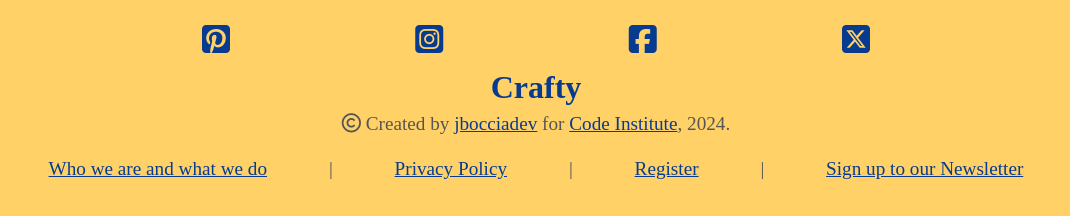
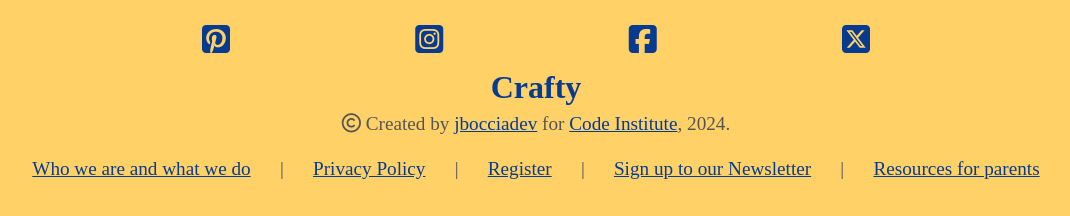
Before and after one commit to jbocciadev/PP5-crafty, a Django app: page / in a window 1280 px wide. Shown: the part 796-1012 px from the top of the page, without its empty margins (104-1174 px from the left). Before the commit the page ends 975 px from the top, so only its background shows below. Run offline with Django 4.2, Linux system fonts and the light colour scheme; some libraries are stand-ins or nearby versions; some web fonts are replaced.

Commit message:
Add resources modal with links to external sites and fix attributes of a elements in footer.

```diff
--- a/static/css/base.css
+++ b/static/css/base.css
@@ -336,14 +336,22 @@ footer {
     font-size: 2rem;
 }
 
+.footer-link > .bar {
+    color: #073B90 !important;
+}
+
 .footer-link > a {
     text-decoration: underline;
     color: #073B90 !important;
-
 }
 
 footer a:hover, footer i:hover {
     color: #dc3545 !important;
+}
+
+summary {
+    list-style: none;
+    font-style: italic;
 }
 /* -------------------------------- Media Queries */
 
--- a/templates/base.html
+++ b/templates/base.html
@@ -150,11 +150,13 @@
     {% block content %}
     {% endblock %}
 
-      <!-- Modals -->
+        <!-- Modals -->
     {% include 'includes/modals/subscriber-modal.html' %}
     {% include 'includes/modals/privacy-policy-modal.html' %}
         <!-- Add modal for About Us section -->
     {% include 'includes/modals/about-us-modal.html' %}
+        <!-- Modal for resources for parents -->
+    {% include 'includes/modals/resources-for-parents.html' %}
 
 
 </div>
--- a/templates/includes/footers/desktop-footer.html
+++ b/templates/includes/footers/desktop-footer.html
@@ -6,16 +6,20 @@
                     <div class="col-8 offset-2">
                         <div class="row">
                             <div class="col text-center py-2">
-                                <a href="https://www.pinterest.com/"><i class="fa-brands fa-square-pinterest"></i></a>
+                                <a href="https://www.pinterest.com/" target="_blank" rel="noopener"
+                                    aria-label="Visit our Pinterest page (opens in a new tab)"><i class="fa-brands fa-square-pinterest"></i></a>
                             </div>
                             <div class="col text-center py-2">
-                                <a href="https://www.instagram.com/"><i class="fa-brands fa-square-instagram"></i></a>
+                                <a href="https://www.instagram.com/" target="_blank" rel="noopener"
+                                aria-label="Visit our Instagram page (opens in a new tab)"><i class="fa-brands fa-square-instagram"></i></a>
                             </div>
                             <div class="col text-center py-2">
-                                <a href="https://www.facebook.com/profile.php?id=61556590172134"><i class="fa-brands fa-square-facebook"></i></a>
+                                <a href="https://www.facebook.com/profile.php?id=61556590172134" target="_blank" rel="noopener"
+                                aria-label="Visit our Facebook page (opens in a new tab)"><i class="fa-brands fa-square-facebook"></i></a>
                             </div>
                             <div class="col text-center py-2">
-                                <a href="https://twitter.com/"><i class="fa-brands fa-square-x-twitter"></i></a>
+                                <a href="https://twitter.com/" target="_blank" rel="noopener"
+                                aria-label="Visit our X/Twitter page (opens in a new tab)"><i class="fa-brands fa-square-x-twitter"></i></a>
                             </div>
                         </div>
                     </div>
@@ -32,19 +36,22 @@
                             <div class="div footer-link">
                                 <a href="#" data-toggle="modal" data-target="#aboutModal">Who we are and what we do</a>
                             </div>
-                            |
+                            <p class="bar">|</p>
                             <div class="div footer-link">
                                 <a href="#" data-toggle="modal" data-target="#policyModal">Privacy Policy</a>
                             </div>
-                            |
+                            <p class="bar">|</p>
                             <div class="div footer-link">
                                 <a href="{% url 'account_signup' %}">Register</a>
                             </div>
-                            |
+                            <p class="bar">|</p>
                             <div class="div footer-link">
                                 <a href="#" data-toggle="modal" data-target="#subscriberModal">Sign up to our Newsletter</a>
                             </div>
-
+                            <p class="bar">|</p>
+                            <div class="div footer-link">
+                                <a href="#" data-toggle="modal" data-target="#ResourcesModal">Resources for parents</a>
+                            </div>
                         </section>
                     </div>
                 </div>
--- a/templates/includes/footers/mobile-footer.html
+++ b/templates/includes/footers/mobile-footer.html
@@ -6,16 +6,20 @@
                     <div class="col-10 offset-1">
                         <div class="row">
                             <div class="col text-center py-2">
-                                <a href="https://www.pinterest.com/"><i class="fa-brands fa-square-pinterest"></i></a>
+                                <a href="https://www.pinterest.com/" target="_blank" rel="noopener"
+                                    aria-label="Visit our Pinterest page (opens in a new tab)"><i class="fa-brands fa-square-pinterest"></i></a>
                             </div>
                             <div class="col text-center py-2">
-                                <a href="https://www.instagram.com/"><i class="fa-brands fa-square-instagram"></i></a>
+                                <a href="https://www.instagram.com/" target="_blank" rel="noopener"
+                                aria-label="Visit our Instagram page (opens in a new tab)"><i class="fa-brands fa-square-instagram"></i></a>
                             </div>
                             <div class="col text-center py-2">
-                                <a href="https://www.facebook.com/profile.php?id=61556590172134"><i class="fa-brands fa-square-facebook"></i></a>
+                                <a href="https://www.facebook.com/profile.php?id=61556590172134" target="_blank" rel="noopener"
+                                aria-label="Visit our Facebook page (opens in a new tab)"><i class="fa-brands fa-square-facebook"></i></a>
                             </div>
                             <div class="col text-center py-2">
-                                <a href="https://twitter.com/"><i class="fa-brands fa-square-x-twitter"></i></a>
+                                <a href="https://twitter.com/" target="_blank" rel="noopener"
+                                aria-label="Visit our X/Twitter page (opens in a new tab)"><i class="fa-brands fa-square-x-twitter"></i></a>
                             </div>
                         </div>
                     </div>
@@ -30,7 +34,6 @@
                             Institute</a>, 2024.</p>
 
                         <section class="d-flex flex-column justify-content-around mt-3">
-
                             <div class="div footer-link pb-2">
                                 <a href="#" data-toggle="modal" data-target="#aboutModal">Who we are and what we do</a>
                             </div>
@@ -47,6 +50,9 @@
                                 <a href="#" data-toggle="modal" data-target="#subscriberModal">Sign up to our Newsletter</a>
                             </div>
 
+                            <div class="div footer-link">
+                                <a href="#" data-toggle="modal" data-target="#resourcesModal">Resources for parents</a>
+                            </div>
                         </section>
                     </div>
                 </div>
--- /dev/null
+++ b/templates/includes/modals/resources-for-parents.html
@@ -0,0 +1,47 @@
+<div class="modal fade" id="resourcesModal" tabindex="-1" role="dialog" aria-labelledby="#resourcesModal" aria-hidden="true">
+    <div class="modal-dialog modal-lg" role="document">
+      <div class="modal-content">
+        <div class="modal-header">
+          <h1 class="modal-title block-text" id="resourcesModalLabel">External resources</h5>
+          <button type="button" class="close" data-dismiss="modal" aria-label="Close">
+            <span aria-hidden="true">&times;</span>
+          </button>
+        </div>
+        <div class="modal-body block-text">
+
+            <section>
+                <h3>Your child's development</h3>
+                <p>Because we are concerned about the development of your children as well as ours, we have compiled a series of articles on the topic that we found interesting.</p>
+
+                <hr>
+                <a href="https://www.unicef.org/early-childhood-development" target="_blank"><h5 class="font-weight-bold">Early childhood development</h5></a>
+                <summary>Unicef</summary>
+                <hr>
+
+                <a href="https://developingchild.harvard.edu/guide/what-is-early-childhood-development-a-guide-to-the-science/" target="_blank"><h5 class="font-weight-bold">What Is Early Childhood Development?</h5></a>
+                <summary>Harvard University</summary>
+                <hr>
+
+                <a href="https://www.mayoclinichealthsystem.org/hometown-health/featured-topic/5-ways-slimming-screen-time-is-good-for-your-health" target="_blank"><h5 class="font-weight-bold">5 ways slimming screen time is good for your health</h5></a>
+                <summary>Mayo Clinic</summary>
+                <hr>
+
+                <a href="https://www.mayoclinichealthsystem.org/hometown-health/speaking-of-health/5-tips-to-manage-adhd-in-children" target="_blank"><h5 class="font-weight-bold">5 tips to manage ADHD in children</h5></a>
+                <summary>Mayo Clinic</summary>
+                <hr>
+
+                <a href="https://www.mayoclinichealthsystem.org/hometown-health/speaking-of-health/practical-ways-to-raise-confident-kids" target="_blank"><h5 class="font-weight-bold">Practical ways to raise confident kids</h5></a>
+                <summary>Mayo Clinic</summary>
+                <hr>
+
+                <a href="https://www.mayoclinichealthsystem.org/hometown-health/speaking-of-health/what-is-adhd" target="_blank"><h5 class="font-weight-bold">What is attention-deficit/hyperactivity disorder?</h5></a>
+                <summary>Mayo Clinic</summary>
+            </section>
+
+        </div>
+        <div class="modal-footer">
+          <button type="button" class="btn btn-info" data-dismiss="modal">Close</button>
+        </div>
+      </div>
+    </div>
+  </div>
```
Also changed, not shown: README.md.
